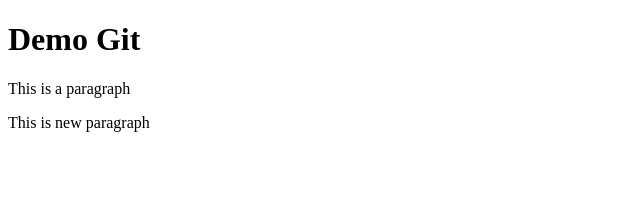
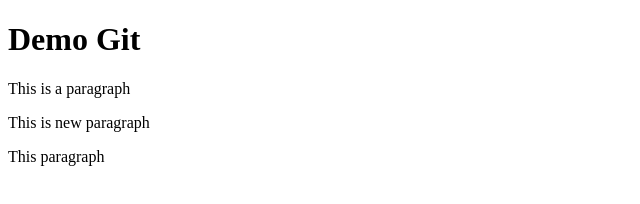
Before and after one commit to b6430300781/web-app, a plain HTML site: page index.html in a window 1280 px wide. Shown: the whole page, without its empty margins (0-640 px from the left). Drawn offline with Linux system fonts and the light colour scheme.

Commit message:
add paragraph

```diff
--- a/index.html
+++ b/index.html
@@ -7,5 +7,6 @@
             <h1>Demo Git</h1>
             <p>This is a paragraph</p>
             <p>This is new paragraph</p>
+            <p>This paragraph</p>
         </body>
 </html>
```
